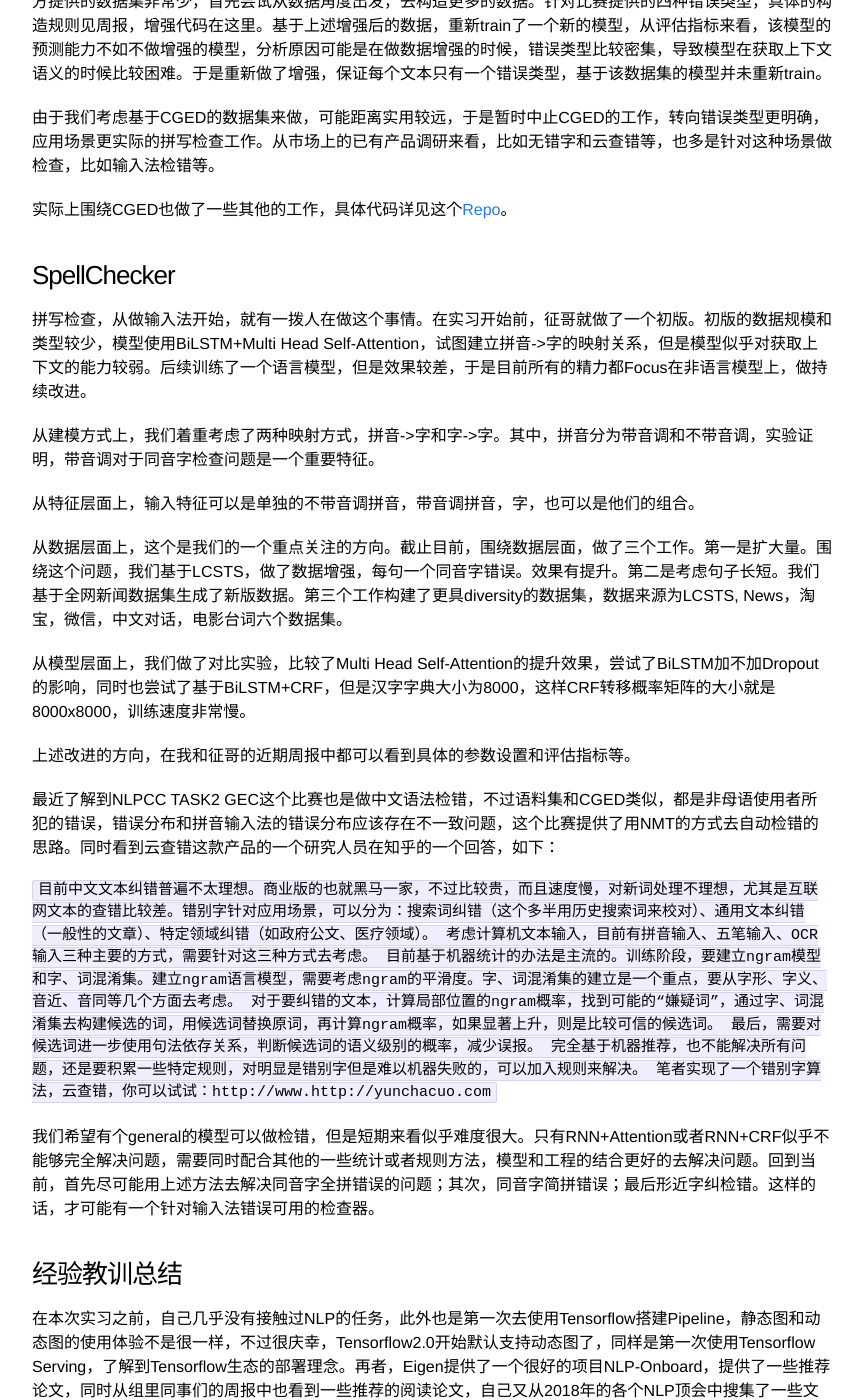
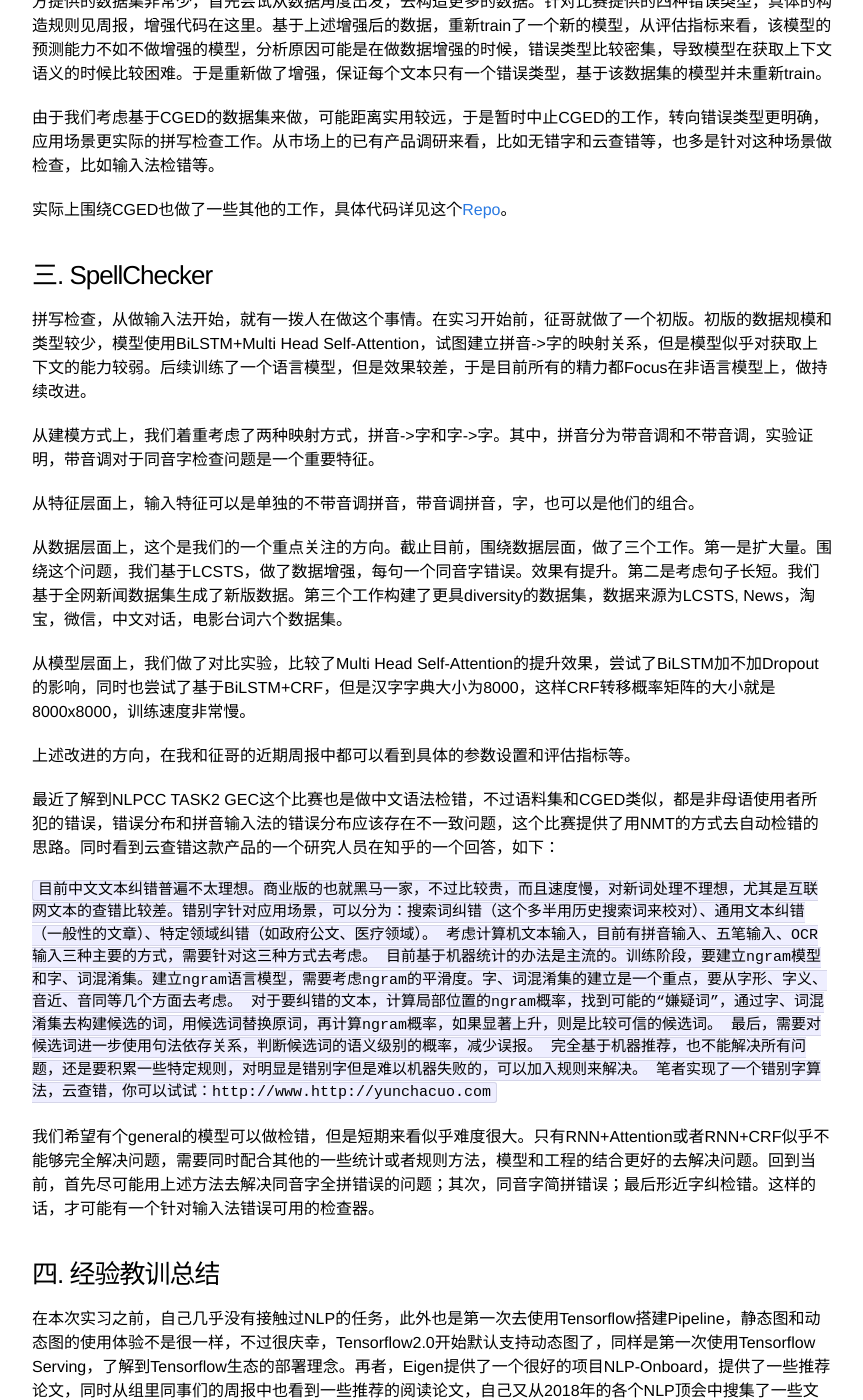
Before and after one commit to zhpmatrix/zhpmatrix.github.io, a Jekyll site: the page built from _posts/2018-09-28-internship-summary.md, in a window 1280 px wide and 1400 px high, scrolled down 1384 px. Shown: the whole window, without its empty margins (208-1071 px from the left). Built offline with Jekyll 4.4.1, drawn with Linux system fonts in a browser that asks for light colours; comment, search, counter and statistics services are not loaded; some of the changed text lies outside the part shown.

Commit message:
add item to blog

```diff
--- a/_posts/2018-09-28-internship-summary.md
+++ b/_posts/2018-09-28-internship-summary.md
@@ -39,7 +39,7 @@ _[Eigen](https://www.eigentech.ai/)是一家AI初创公司，A轮，实习时间
 
 实际上围绕CGED也做了一些其他的工作，具体代码详见这个[Repo](https://github.com/CGEDJNU)。
 
-### SpellChecker
+### 三. SpellChecker
 
 拼写检查，从做输入法开始，就有一拨人在做这个事情。在实习开始前，征哥就做了一个初版。初版的数据规模和类型较少，模型使用BiLSTM+Multi Head Self-Attention，试图建立拼音->字的映射关系，但是模型似乎对获取上下文的能力较弱。后续训练了一个语言模型，但是效果较差，于是目前所有的精力都Focus在非语言模型上，做持续改进。
 
@@ -60,7 +60,7 @@ _[Eigen](https://www.eigentech.ai/)是一家AI初创公司，A轮，实习时间
 
 我们希望有个general的模型可以做检错，但是短期来看似乎难度很大。只有RNN+Attention或者RNN+CRF似乎不能够完全解决问题，需要同时配合其他的一些统计或者规则方法，模型和工程的结合更好的去解决问题。回到当前，首先尽可能用上述方法去解决同音字全拼错误的问题；其次，同音字简拼错误；最后形近字纠检错。这样的话，才可能有一个针对输入法错误可用的检查器。
 
-### 经验教训总结
+### 四. 经验教训总结
 
 在本次实习之前，自己几乎没有接触过NLP的任务，此外也是第一次去使用Tensorflow搭建Pipeline，静态图和动态图的使用体验不是很一样，不过很庆幸，Tensorflow2.0开始默认支持动态图了，同样是第一次使用Tensorflow Serving，了解到Tensorflow生态的部署理念。再者，Eigen提供了一个很好的项目NLP-Onboard，提供了一些推荐论文，同时从组里同事们的周报中也看到一些推荐的阅读论文，自己又从2018年的各个NLP顶会中搜集了一些文章，实习期间大概读了30+篇文章，对NLP领域的前沿有个大致的了解。最重要的是实习期间，从同事们那里学习到了很多。和斌哥，征哥讨论问题的时候，看大家周报的时候，看到俊哥长长的读书笔记后，看到Github学优的代码后，看到兴华的CV后，看到一圣坐在工位的时候（他一直在那里，不是吗？)等等。此外，总是很欢乐的金金同学和前端组的同事们，也总是使得气氛很活跃。
 
```
Also changed, not shown: other parts of _posts/2018-09-28-internship-summary.md (+2 -2 lines).
